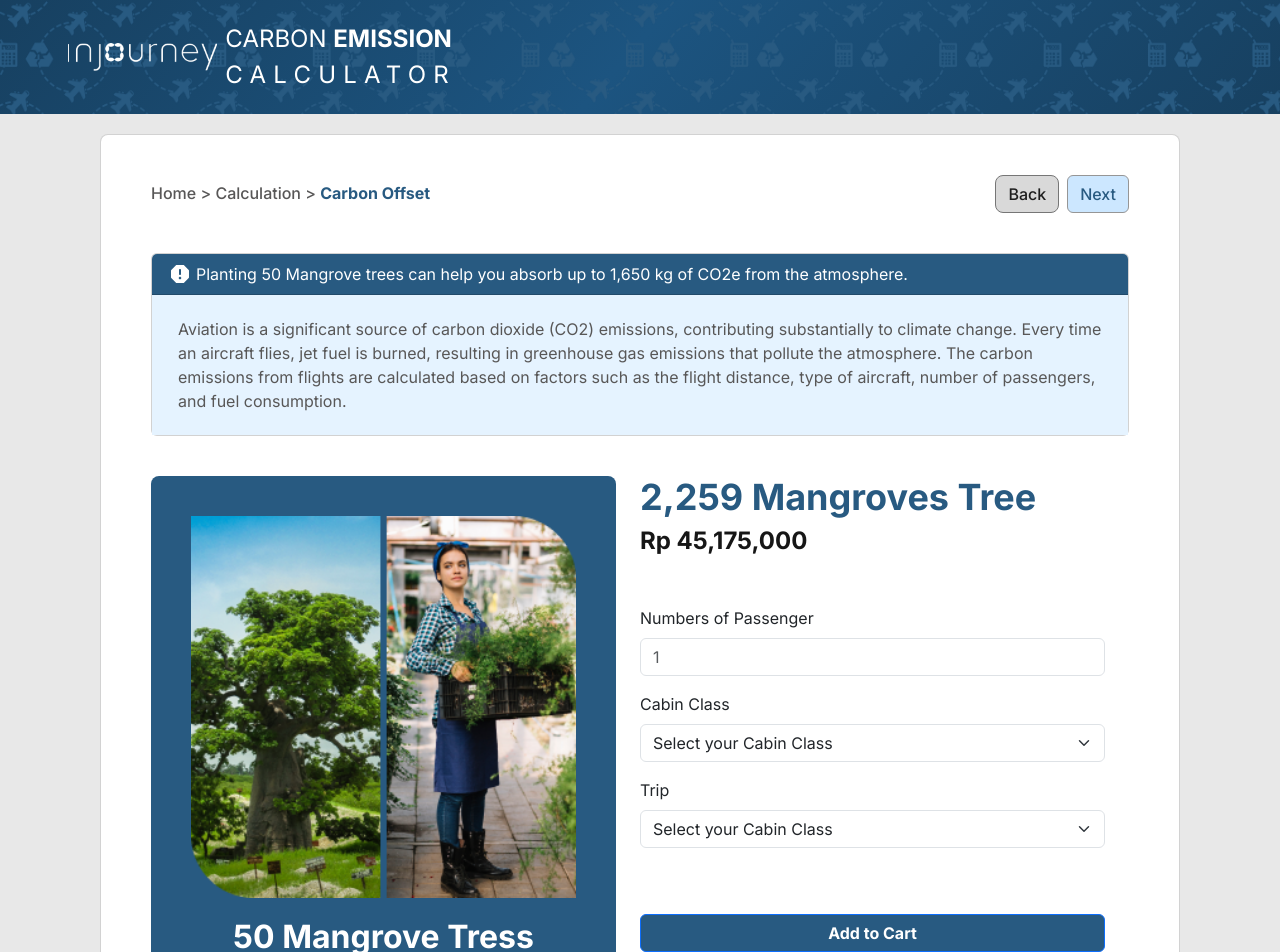
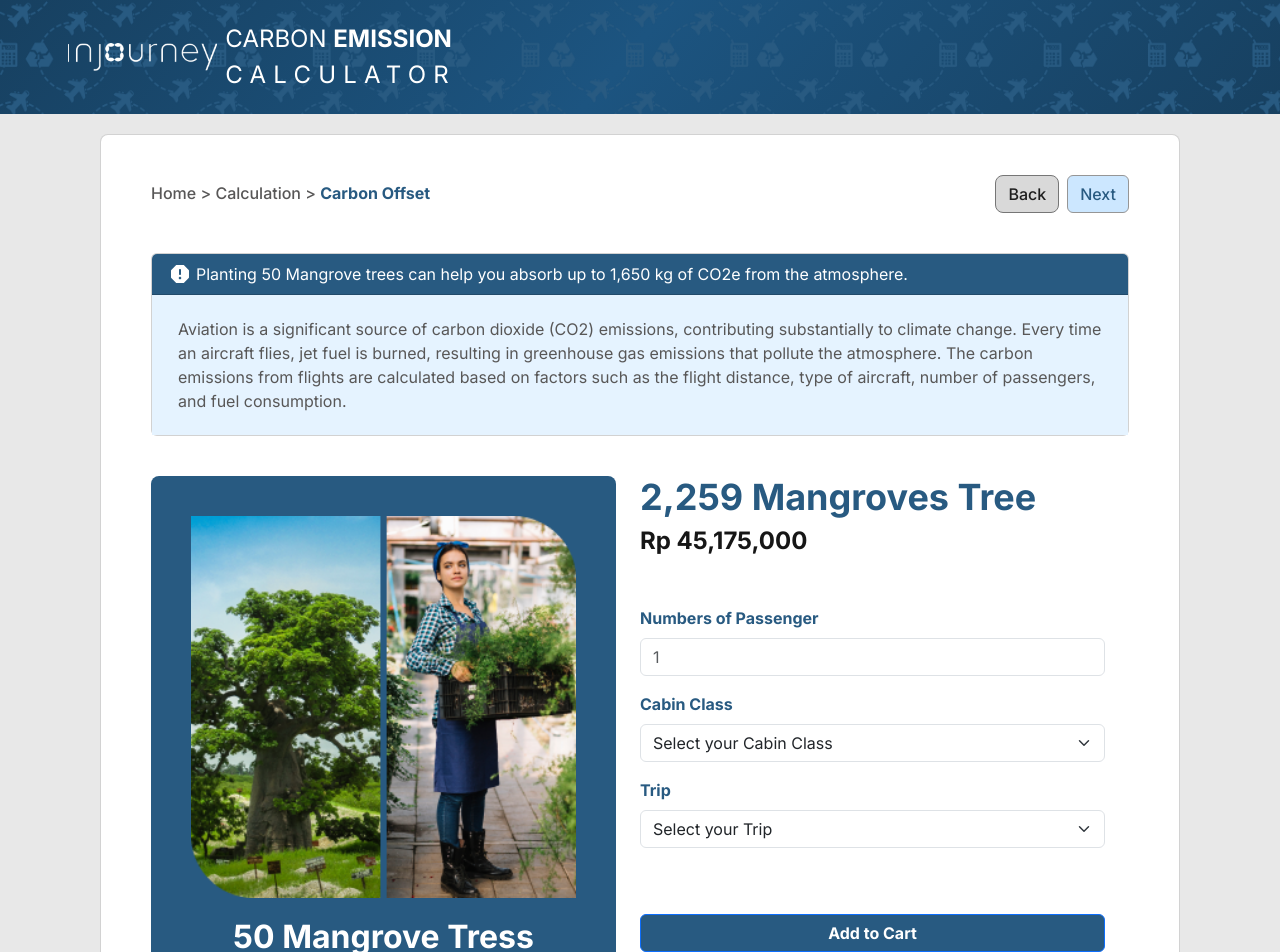
Before and after one commit to michellefloo/Flight-Emission, a React (Create React App) app: page /offset in a window 1280 px wide. Shown: the top 952 px of the page. Built offline with nearby package versions, Linux system fonts and the light colour scheme.

Commit message:
Minor updates

```diff
--- a/src/assets/icons/AddIcon.jsx
+++ b/src/assets/icons/AddIcon.jsx
@@ -9,13 +9,13 @@ const AddIcon = ({ width, height, color }) => {
       fill="none"
       xmlns="http://www.w3.org/2000/svg"
     >
-      <g clip-path="url(#clip0_311_226)">
+      <g clipPath="url(#clip0_311_226)">
         <path
           d="M7.99992 5.33331V10.6666M5.33325 7.99998H10.6666M14.6666 7.99998C14.6666 11.6819 11.6818 14.6666 7.99992 14.6666C4.31802 14.6666 1.33325 11.6819 1.33325 7.99998C1.33325 4.31808 4.31802 1.33331 7.99992 1.33331C11.6818 1.33331 14.6666 4.31808 14.6666 7.99998Z"
           stroke={color}
-          stroke-width="1.6"
-          stroke-linecap="round"
-          stroke-linejoin="round"
+          strokeWidth="1.6"
+          strokeLinecap="round"
+          strokeLinejoin="round"
         />
       </g>
       <defs>
--- a/src/assets/icons/BackIcon.jsx
+++ b/src/assets/icons/BackIcon.jsx
@@ -9,13 +9,13 @@ const BackIcon = ({ width, height, color }) => {
       fill="none"
       xmlns="http://www.w3.org/2000/svg"
     >
-      <g clip-path="url(#clip0_311_56)">
+      <g clipPath="url(#clip0_311_56)">
         <path
           d="M8.00004 5.33334L5.33337 8M5.33337 8L8.00004 10.6667M5.33337 8H10.6667M14.6667 8C14.6667 11.6819 11.6819 14.6667 8.00004 14.6667C4.31814 14.6667 1.33337 11.6819 1.33337 8C1.33337 4.3181 4.31814 1.33334 8.00004 1.33334C11.6819 1.33334 14.6667 4.3181 14.6667 8Z"
           stroke={color}
-          stroke-width="1.6"
-          stroke-linecap="round"
-          stroke-linejoin="round"
+          strokeWidth="1.6"
+          strokeLinecap="round"
+          strokeLinejoin="round"
         />
       </g>
       <defs>
--- a/src/assets/icons/HelpIcon.jsx
+++ b/src/assets/icons/HelpIcon.jsx
@@ -9,13 +9,13 @@ const HelpIcon = ({ width, height, color }) => {
       fill="none"
       xmlns="http://www.w3.org/2000/svg"
     >
-      <g clip-path="url(#clip0_48_568)">
+      <g clipPath="url(#clip0_48_568)">
         <path
           d="M7.57508 7.49996C7.771 6.94302 8.15771 6.47338 8.66671 6.17424C9.17571 5.87509 9.77416 5.76574 10.3561 5.86555C10.938 5.96536 11.4658 6.2679 11.846 6.71957C12.2262 7.17124 12.4343 7.74289 12.4334 8.33329C12.4334 9.99996 9.93341 10.8333 9.93341 10.8333M10.0001 14.1666H10.0084M18.3334 9.99996C18.3334 14.6023 14.6025 18.3333 10.0001 18.3333C5.39771 18.3333 1.66675 14.6023 1.66675 9.99996C1.66675 5.39759 5.39771 1.66663 10.0001 1.66663C14.6025 1.66663 18.3334 5.39759 18.3334 9.99996Z"
           stroke={color}
-          stroke-width="2"
-          stroke-linecap="round"
-          stroke-linejoin="round"
+          strokeWidth="2"
+          strokeLinecap="round"
+          strokeLinejoin="round"
         />
       </g>
       <defs>
--- a/src/assets/icons/TrashIcon.jsx
+++ b/src/assets/icons/TrashIcon.jsx
@@ -12,9 +12,9 @@ const TrashIcon = ({ width, height, color }) => {
       <path
         d="M2.5 3.99998H3.83333M3.83333 3.99998H14.5M3.83333 3.99998L3.83333 13.3333C3.83333 13.6869 3.97381 14.0261 4.22386 14.2761C4.47391 14.5262 4.81304 14.6666 5.16667 14.6666H11.8333C12.187 14.6666 12.5261 14.5262 12.7761 14.2761C13.0262 14.0261 13.1667 13.6869 13.1667 13.3333V3.99998M5.83333 3.99998V2.66665C5.83333 2.31302 5.97381 1.97389 6.22386 1.72384C6.47391 1.47379 6.81304 1.33331 7.16667 1.33331H9.83333C10.187 1.33331 10.5261 1.47379 10.7761 1.72384C11.0262 1.97389 11.1667 2.31302 11.1667 2.66665V3.99998M7.16667 7.33331V11.3333M9.83333 7.33331V11.3333"
         stroke={color}
-        stroke-width="1.6"
-        stroke-linecap="round"
-        stroke-linejoin="round"
+        strokeWidth="1.6"
+        strokeLinecap="round"
+        strokeLinejoin="round"
       />
     </svg>
   );
--- a/src/components/Pages/constant/constants.js
+++ b/src/components/Pages/constant/constants.js
@@ -18,3 +18,9 @@ export const CABIN_CLASSES = [
   { value: "2", label: "Executive" },
   { value: "3", label: "Premium" },
 ];
+
+export const TRIP = [
+  { value: "", label: "Select your Trip" },
+  { value: "1", label: "One Way" },
+  { value: "2", label: "Round Trip" },
+];
--- a/src/components/Pages/content/OffsetForm.jsx
+++ b/src/components/Pages/content/OffsetForm.jsx
@@ -1,30 +1,37 @@
 import Button from "react-bootstrap/Button";
 import { Form } from "react-bootstrap";
 import styles from "./OffsetForm.module.scss";
-// import { useNavigate } from "react-router-dom";
+import { CABIN_CLASSES, TRIP } from "../constant/constants";
 
 function OffsetForm() {
   return (
     <Form>
       <Form.Group className="mb-3">
-        <Form.Label>Numbers of Passenger</Form.Label>
+        <Form.Label className={styles["number-of-passenger-label"]}>
+          Numbers of Passenger
+        </Form.Label>
         <Form.Control placeholder="1" />
       </Form.Group>
       <Form.Group className="mb-3">
-        <Form.Label>Cabin Class</Form.Label>
+        <Form.Label className={styles["cabin-class-label"]}>
+          Cabin Class
+        </Form.Label>
         <Form.Select>
-          <option>Select your Cabin Class</option>
-          <option value="1">Economy</option>
-          <option value="2">Excecutive</option>
-          <option value="3">Premium</option>
+          {CABIN_CLASSES.map((option) => (
+            <option key={option.value} value={option.value}>
+              {option.label}
+            </option>
+          ))}
         </Form.Select>
       </Form.Group>
       <Form.Group className="mb-3">
-        <Form.Label>Trip</Form.Label>
+        <Form.Label className={styles["trip-label"]}>Trip</Form.Label>
         <Form.Select>
-          <option>Select your Cabin Class</option>
-          <option value="1">One Way</option>
-          <option value="2">Round Trip</option>
+          {TRIP.map((option) => (
+            <option key={option.value} value={option.value}>
+              {option.label}
+            </option>
+          ))}
         </Form.Select>
       </Form.Group>
       <Button variant="primary" className={styles["button-add-cart"]}>
--- a/src/components/Pages/content/OffsetForm.module.scss
+++ b/src/components/Pages/content/OffsetForm.module.scss
@@ -8,3 +8,13 @@
     background-color: rgb(18, 60, 99);
   }
 }
+
+.number-of-passenger-label,
+.cabin-class-label,
+.trip-label {
+  display: flex;
+  gap: 4px;
+  color: #285a81;
+  font-size: 16px;
+  font-weight: 700;
+}
```
Also changed, not shown: 1 other file (tests, documents, lock files or other folders).
